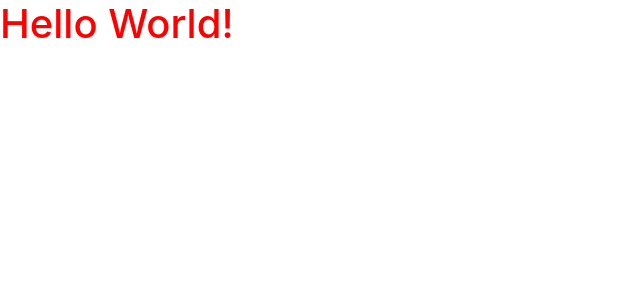
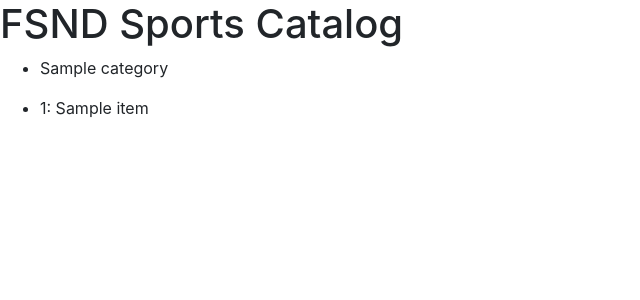
Before and after one commit to junclemente/catalog_project, a Flask app: page / in a window 1280 px wide. Shown: the top 300 px of the page, without its empty margins (0-640 px from the left). Run offline with Flask 2, Linux system fonts and the light colour scheme; tables that the repository leaves empty hold one stand-in row (values such as "Sample post"); some libraries are stand-ins or nearby versions.

Commit message:
refactor Add item list to /index page

```diff
--- a/app/static/css/styles.css
+++ b/app/static/css/styles.css
@@ -1,3 +1 @@
-h1 {
-    color: red;
-}
+/* Styles */
--- a/app/templates/index.html
+++ b/app/templates/index.html
@@ -2,5 +2,15 @@
 {% block title %}Welcome!{% endblock %}
 
 {% block content %}
-    <h1>Hello World!</h1>
+    <h1>FSND Sports Catalog</h1>
+        <ul>
+            {% for c in category %}
+            <li>{{ c.name }}</li>
+            {% endfor %}
+        </ul>
+        <ul>
+            {% for i in items %}
+            <li>{{ i.id }}: {{ i.name }}</li>
+            {% endfor %}
+        </ul>
 {% endblock %}
--- a/app/views.py
+++ b/app/views.py
@@ -1,9 +1,21 @@
 from app import app
 
 from flask import render_template
+
+from sqlalchemy import create_engine
+from sqlalchemy.orm import sessionmaker
+from models import Base, Category, Item
+
+
+engine = create_engine('sqlite:///catalogProject.db')
+Base.metadata.bind = engine
+DBSession = sessionmaker(bind=engine)
+session = DBSession()
 
 
 @app.route('/')
 @app.route('/index')
 def index():
-    return render_template('index.html')
+    category = session.query(Category).all()
+    items = session.query(Item).order_by(Item.id.desc()).all()
+    return render_template('index.html', category=category, items=items)
```
